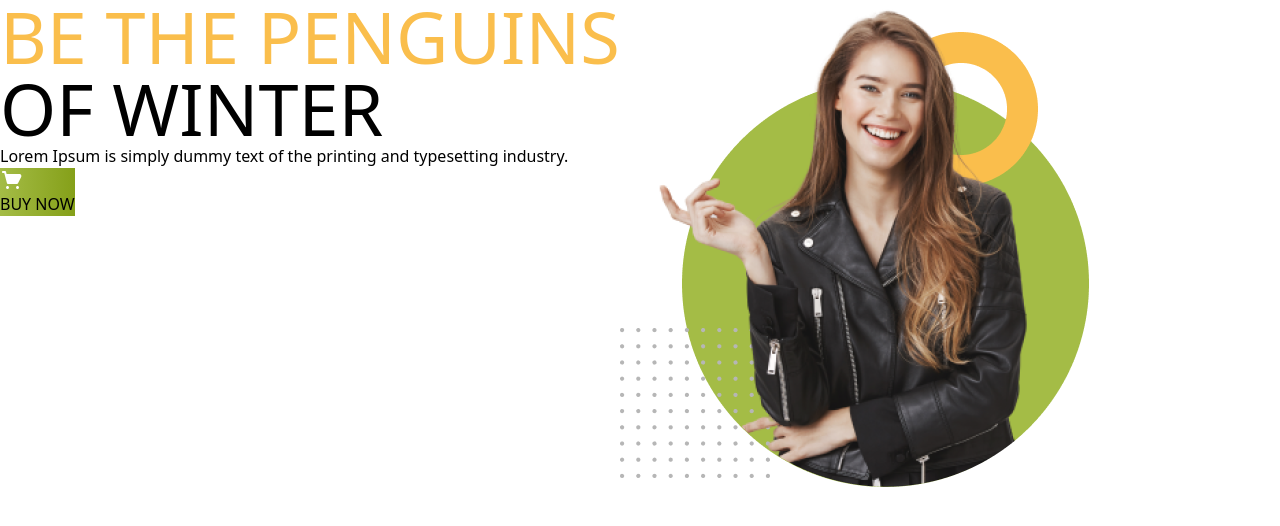
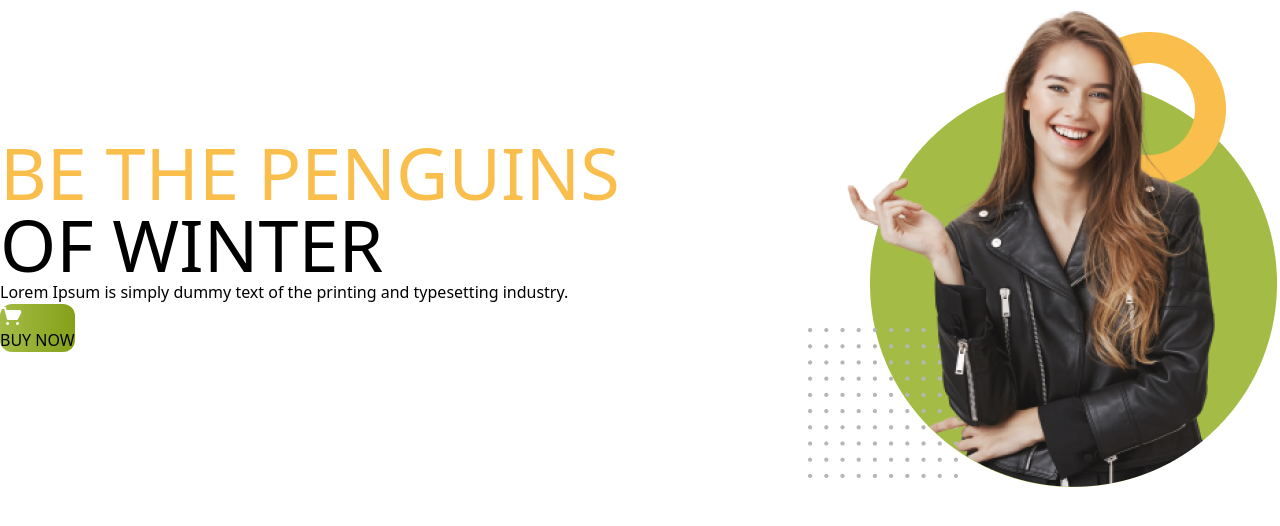
Before and after one commit to chandro4D/penguin-fashion-with-tailwind-css-, a plain HTML site: page index.html in a window 1280 px wide. Drawn offline with nearby package versions, Linux system fonts and the light colour scheme.

Commit message:
button rounded

```diff
--- a/index.html
+++ b/index.html
@@ -11,7 +11,7 @@
         <nav>
 
         </nav>
-        <div class="flex ">
+        <div class="flex justify-between items-center">
             <div>
                 <h1 class="text-7xl uppercase">
                     <span class="text-[#FABE4C]">Be the Penguins </span>
@@ -20,7 +20,7 @@
                 </h1>
                 <p class="text-base">Lorem Ipsum is simply dummy text of the printing
                     and typesetting industry.</p>
-                 <button class="uppercase bg-gradient-to-r from-[#A4BC46] to-[#85A019] font-medium"><svg xmlns="http://www.w3.org/2000/svg" width="24" height="24" viewBox="0 0 24 24" fill="none">
+                 <button class="rounded-xl uppercase bg-gradient-to-r from-[#A4BC46] to-[#85A019] font-medium"><svg xmlns="http://www.w3.org/2000/svg" width="24" height="24" viewBox="0 0 24 24" fill="none">
                     <path d="M21.08 6.99998C20.9072 6.7006 20.6598 6.45111 20.3618 6.27585C20.0639 6.10059 19.7256 6.00554 19.38 5.99998H6.58L6 3.73998C5.9414 3.52181 5.81066 3.32992 5.62908 3.19555C5.44749 3.06118 5.22576 2.99224 5 2.99998H3C2.73478 2.99998 2.48043 3.10533 2.29289 3.29287C2.10536 3.48041 2 3.73476 2 3.99998C2 4.26519 2.10536 4.51955 2.29289 4.70708C2.48043 4.89462 2.73478 4.99998 3 4.99998H4.24L7 15.26C7.0586 15.4781 7.18934 15.67 7.37092 15.8044C7.55251 15.9388 7.77424 16.0077 8 16H17C17.1847 15.9994 17.3656 15.9477 17.5227 15.8507C17.6798 15.7536 17.8069 15.6149 17.89 15.45L21.17 8.88998C21.3122 8.59199 21.3783 8.26345 21.3626 7.93366C21.3469 7.60387 21.2498 7.2831 21.08 6.99998Z" fill="white"/>
                     <path d="M7.5 21C8.32843 21 9 20.3284 9 19.5C9 18.6716 8.32843 18 7.5 18C6.67157 18 6 18.6716 6 19.5C6 20.3284 6.67157 21 7.5 21Z" fill="white"/>
                     <path d="M17.5 21C18.3284 21 19 20.3284 19 19.5C19 18.6716 18.3284 18 17.5 18C16.6716 18 16 18.6716 16 19.5C16 20.3284 16.6716 21 17.5 21Z" fill="white"/>
```
